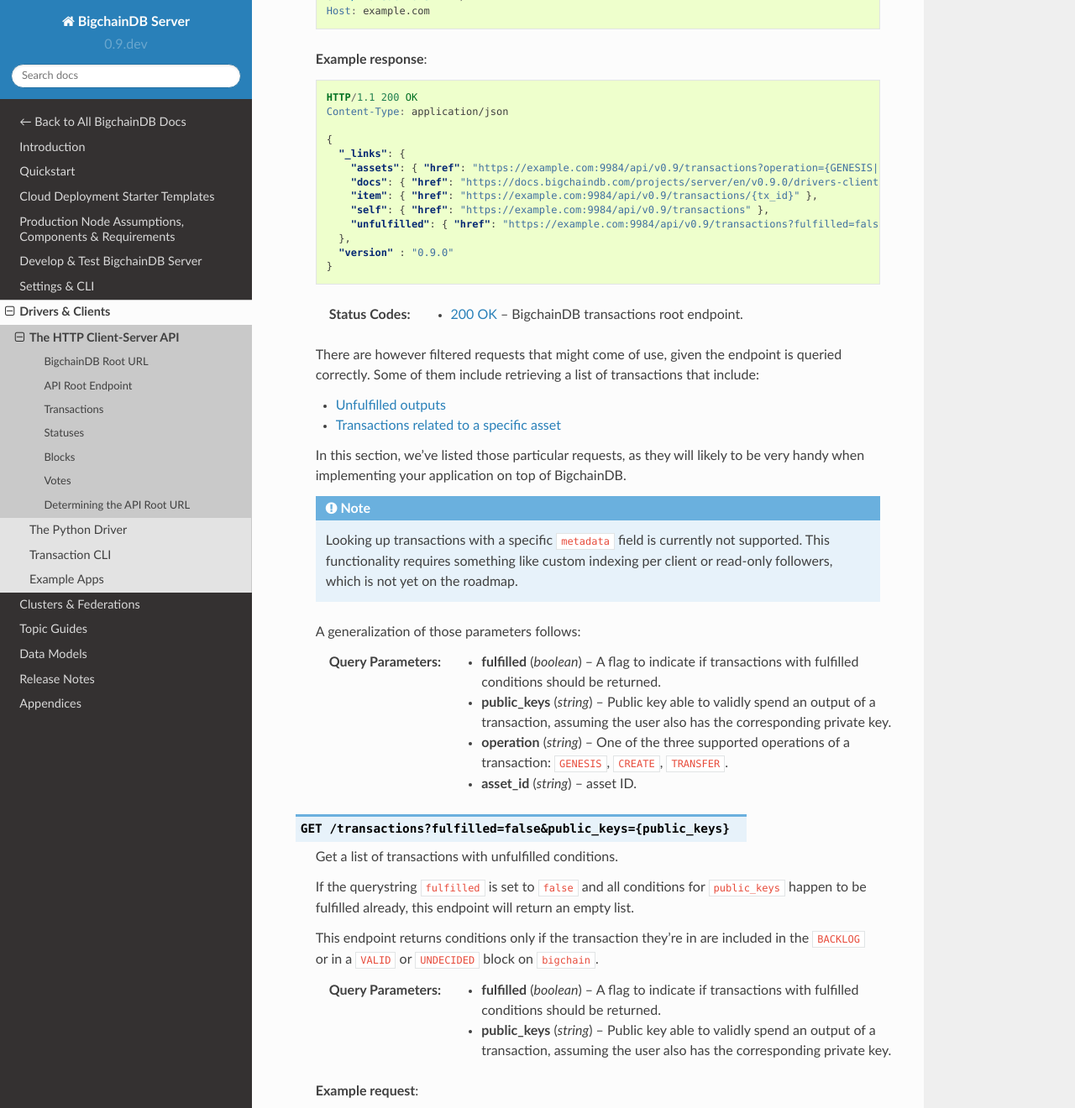
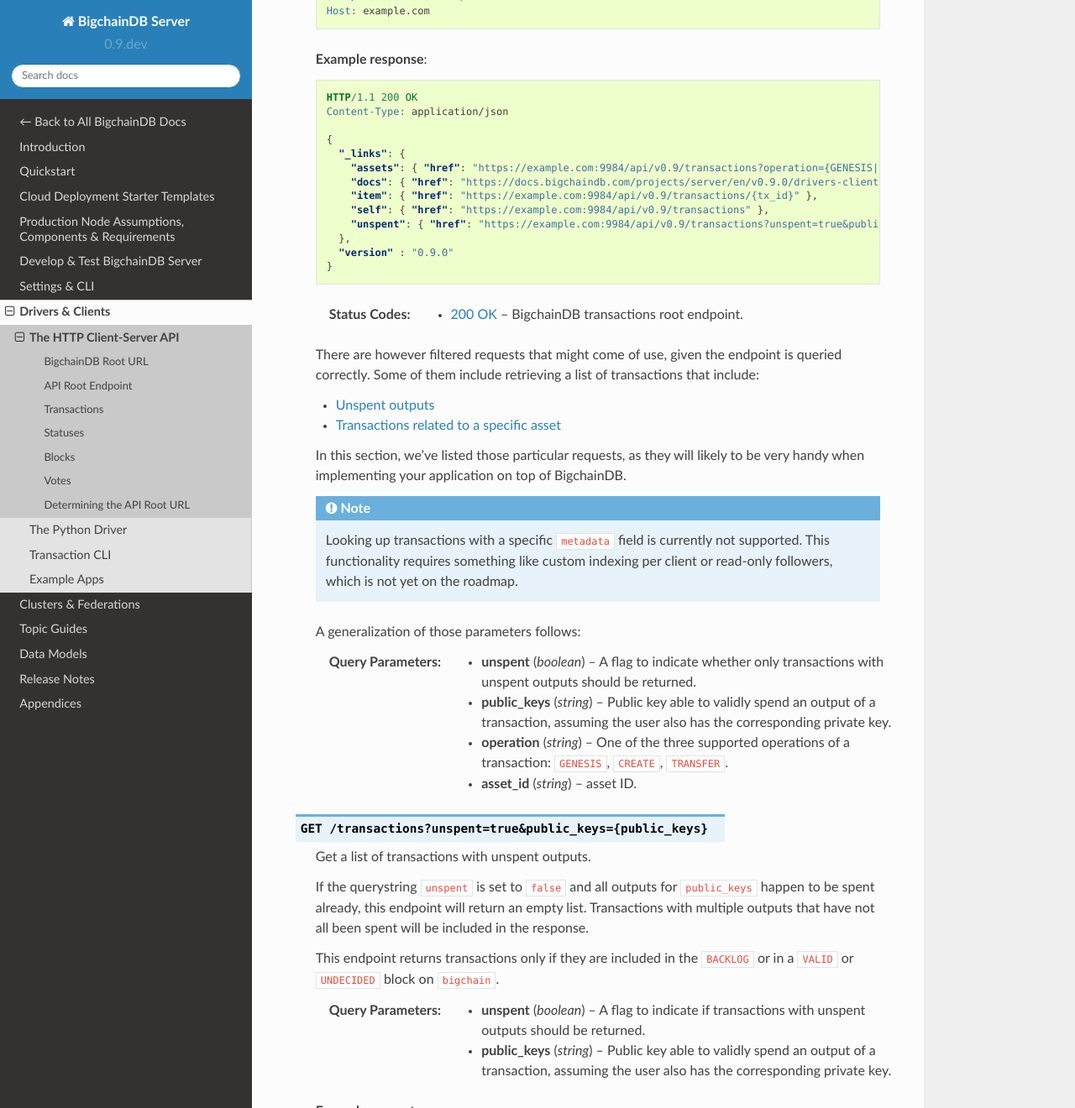
Before and after one commit to bigchaindb/bigchaindb, a Sphinx documentation site: the page built from docs/server/source/drivers-clients/http-client-server-api.rst, in a window 1280 px wide and 1400 px high, scrolled down 1895 px, cut to the strip 0-1320 px from the top of the window. Shown: the whole strip at 84% size. Built offline with Sphinx 7.4.7 and the Read the Docs theme 2.0.0, drawn with Linux system fonts in a browser that asks for light colours; pages that are not in the unit, such as notebooks, are missing from menus; some of the changed text lies outside the part shown.

Commit message:
fulfilled conditions -> unspent outputs

```diff
--- a/docs/server/generate_http_server_api_documentation.py
+++ b/docs/server/generate_http_server_api_documentation.py
@@ -28,14 +28,14 @@
 """
 
 
-TPLS['get-tx-unfulfilled-request'] = """\
-GET /transactions?fulfilled=false&public_keys=%(public_keys_transfer_last)s HTTP/1.1
+TPLS['get-tx-unspent-request'] = """\
+GET /transactions?unspent=true&public_keys=%(public_keys_transfer_last)s HTTP/1.1
 Host: example.com
 
 """
 
 
-TPLS['get-tx-unfulfilled-response'] = """\
+TPLS['get-tx-unspent-response'] = """\
 HTTP/1.1 200 OK
 Content-Type: application/json
 
--- a/docs/server/source/drivers-clients/http-client-server-api.rst
+++ b/docs/server/source/drivers-clients/http-client-server-api.rst
@@ -115,7 +115,7 @@
           "docs": { "href": "https://docs.bigchaindb.com/projects/server/en/v0.9.0/drivers-clients/http-client-server-api.html" },
           "item": { "href": "https://example.com:9984/api/v0.9/transactions/{tx_id}" },
           "self": { "href": "https://example.com:9984/api/v0.9/transactions" },
-          "unfulfilled": { "href": "https://example.com:9984/api/v0.9/transactions?fulfilled=false&public_keys={public_keys}" }
+          "unspent": { "href": "https://example.com:9984/api/v0.9/transactions?unspent=true&public_keys={public_keys}" }
         },
         "version" : "0.9.0"
       }
@@ -126,7 +126,7 @@
    queried correctly. Some of them include retrieving a list of transactions
    that include:
 
-   * `Unfulfilled outputs <#get--transactions?fulfilled=false&public_keys=public_keys>`_
+   * `Unspent outputs <#get--transactions?unspent=true&public_keys=public_keys>`_
    * `Transactions related to a specific asset <#get--transactions?operation=GENESIS|CREATE|TRANSFER&asset_id=asset_id>`_
 
    In this section, we've listed those particular requests, as they will likely
@@ -139,7 +139,7 @@
 
    A generalization of those parameters follows:
 
-   :query boolean fulfilled: A flag to indicate if transactions with fulfilled conditions should be returned.
+   :query boolean unspent: A flag to indicate whether only transactions with unspent outputs should be returned.
 
    :query string public_keys: Public key able to validly spend an output of a transaction, assuming the user also has the corresponding private key.
 
@@ -148,36 +148,37 @@
    :query string asset_id: asset ID.
 
 
-.. http:get:: /transactions?fulfilled=false&public_keys={public_keys}
+.. http:get:: /transactions?unspent=true&public_keys={public_keys}
 
-   Get a list of transactions with unfulfilled conditions.
+   Get a list of transactions with unspent outputs.
 
-   If the querystring ``fulfilled`` is set to ``false`` and all conditions for
-   ``public_keys`` happen to be fulfilled already, this endpoint will return
-   an empty list.
+   If the querystring ``unspent`` is set to ``false`` and all outputs for
+   ``public_keys`` happen to be spent already, this endpoint will return
+   an empty list. Transactions with multiple outputs that have not all been spent
+   will be included in the response.
 
-   This endpoint returns conditions only if the transaction they're in are
+   This endpoint returns transactions only if they are
    included in the ``BACKLOG`` or in a ``VALID`` or ``UNDECIDED`` block on ``bigchain``.
 
-   :query boolean fulfilled: A flag to indicate if transactions with fulfilled conditions should be returned.
+   :query boolean unspent: A flag to indicate if transactions with unspent outputs should be returned.
 
    :query string public_keys: Public key able to validly spend an output of a transaction, assuming the user also has the corresponding private key.
 
    **Example request**:
 
 
-   .. literalinclude:: samples/get-tx-unfulfilled-request.http
+   .. literalinclude:: samples/get-tx-unspent-request.http
       :language: http
 
 
    **Example response**:
 
-   .. literalinclude:: samples/get-tx-unfulfilled-response.http
+   .. literalinclude:: samples/get-tx-unspent-response.http
       :language: http
 
    :resheader Content-Type: ``application/json``
 
-   :statuscode 200: A list of transactions containing unfulfilled conditions was found and returned.
+   :statuscode 200: A list of transactions containing unspent outputs was found and returned.
    :statuscode 400: The request wasn't understood by the server, e.g. the ``public_keys`` querystring was not included in the request.
 
 .. http:get:: /transactions?operation={GENESIS|CREATE|TRANSFER}&asset_id={asset_id}
```
